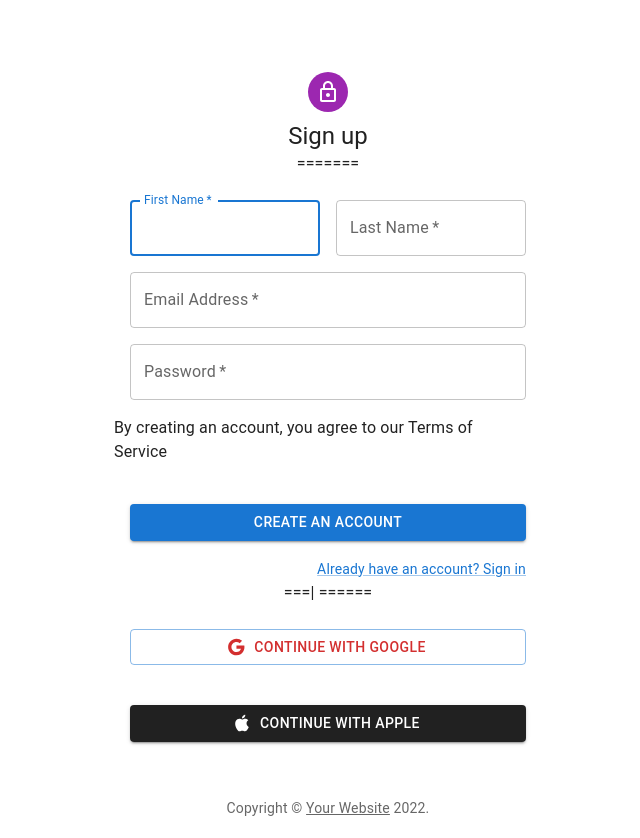
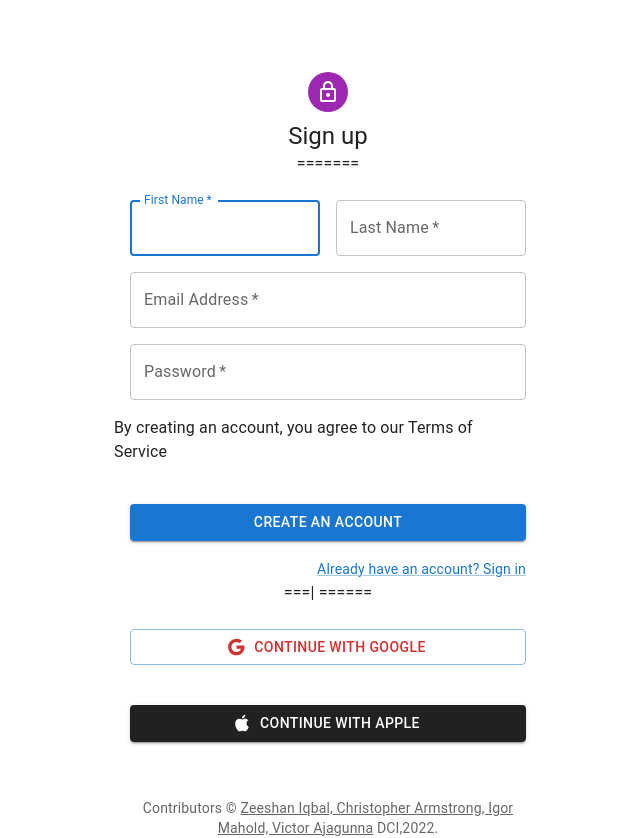
Before and after one commit to Zee-Iq/Wordpress, a React (Create React App) app in the folder wordpress/: page /register in a window 1280 px wide. Shown: the whole page, without its empty margins (312-952 px from the left). Built offline with nearby package versions, Linux system fonts and the light colour scheme.

Commit message:
added copyright on register form

```diff
--- a/wordpress/src/components/RegisterForm/Register.jsx
+++ b/wordpress/src/components/RegisterForm/Register.jsx
@@ -18,10 +18,10 @@ import AppleIcon from '@mui/icons-material/Apple';
 function Copyright(props) {
   return (
     <Typography variant="body2" color="text.secondary" align="center" {...props}>
-      {'Copyright © '}
-      <Link color="inherit" href="https://mui.com/">
-        Your Website
-      </Link>{' '}
+      {'Contributors © '}
+      <Link color="inherit" href="https://github.com/Zee-Iq/Wordpress-clone/">
+        Zeeshan Iqbal, Christopher Armstrong, Igor Mahold, Victor Ajagunna
+      </Link>{' '}DCI,
       {new Date().getFullYear()}
       {'.'}
     </Typography>
```
